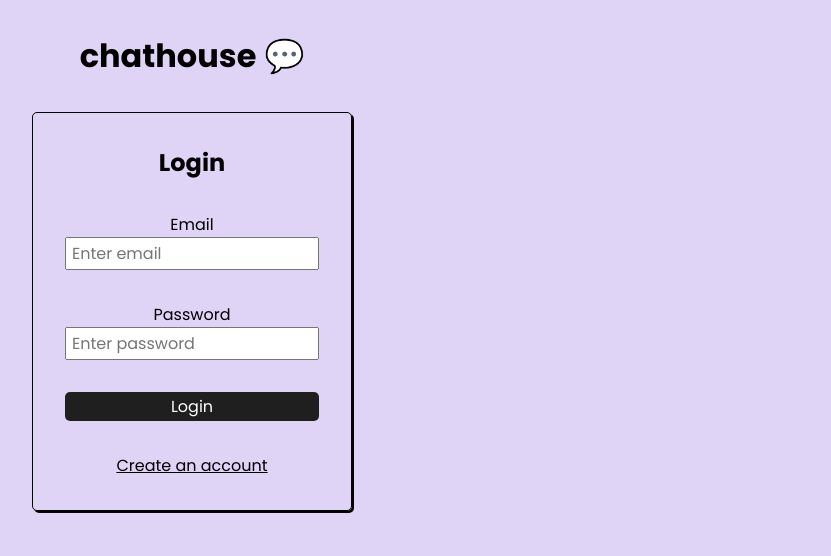
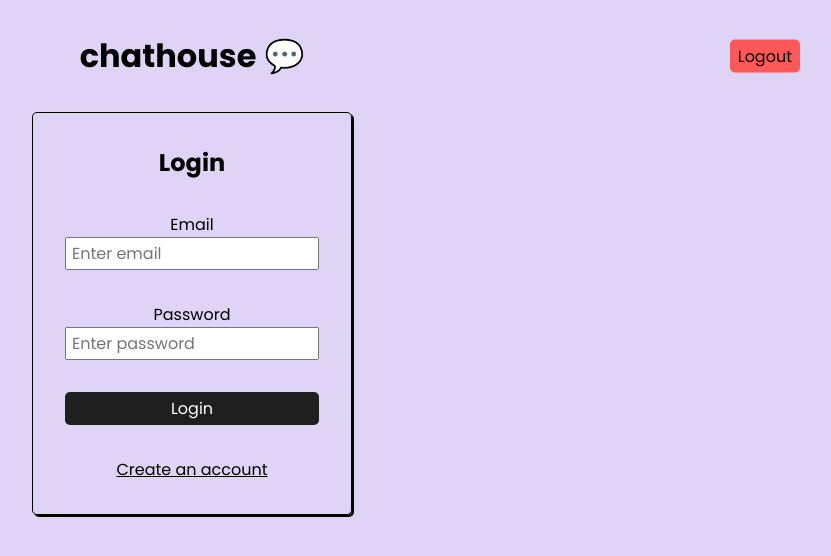
Before and after one commit to aman11s/chat-room, a React (Create React App) app: page /login in a window 1280 px wide. Shown: the top 556 px of the page, without its empty margins (448-1279 px from the left). Built offline with nearby package versions, Linux system fonts and the light colour scheme; no server answers; sample sign-in values are in the browser's storage.

Commit message:
feat : add logout btn to header comp

```diff
--- a/src/App.css
+++ b/src/App.css
@@ -36,7 +36,7 @@ button {
 
 .btn {
   border: none;
-  padding: 2px 5px;
+  padding: 4px 8px;
   border-radius: 5px;
 }
 
@@ -44,3 +44,11 @@ button {
   background-color: var(--primary-btn-bg-color);
   color: var(--white-color);
 }
+
+.error-btn {
+  background-color: var(--error-color);
+}
+
+.header {
+  position: relative;
+}
--- a/src/App.jsx
+++ b/src/App.jsx
@@ -1,18 +1,13 @@
 import "./App.css";
 import { Routes, Route } from "react-router-dom";
 import { Home, Login, Signup } from "./pages";
-import { RequiresAuth } from "./components";
+import { Header, RequiresAuth } from "./components";
 
 function App() {
   return (
     <div className="App">
-      <header>
-        <h1 className="my-4">
-          chathouse
-          <span className="pl-1" role="img" aria-label="chat">
-            💬
-          </span>
-        </h1>
+      <header className="header">
+        <Header />
       </header>
       <main>
         {/* Publics Routes */}
--- /dev/null
+++ b/src/components/Header/Header.css
@@ -0,0 +1,6 @@
+.logout-btn {
+  position: absolute;
+  top: 50%;
+  right: 2rem;
+  transform: translateY(-50%);
+}
--- /dev/null
+++ b/src/components/Header/Header.jsx
@@ -0,0 +1,21 @@
+import React from "react";
+import { useSelector } from "react-redux";
+import "./Header.css";
+
+export const Header = () => {
+  const {
+    userData: { token },
+  } = useSelector((store) => store.auth);
+
+  return (
+    <>
+      <h1 className="my-4">
+        chathouse
+        <span className="pl-1" role="img" aria-label="chat">
+          💬
+        </span>
+      </h1>
+      {token && <button className="btn error-btn logout-btn">Logout</button>}
+    </>
+  );
+};
--- a/src/components/index.js
+++ b/src/components/index.js
@@ -1 +1,2 @@
 export { RequiresAuth } from "./RequiresAuth/RequiresAuth";
+export { Header } from "./Header/Header";
--- a/src/index.css
+++ b/src/index.css
@@ -5,6 +5,7 @@
   --black-color: #000;
   --white-color: #fff;
   --primary-btn-bg-color: #1f1f1f;
+  --error-color: #ff5858;
 }
 
 * {
```
